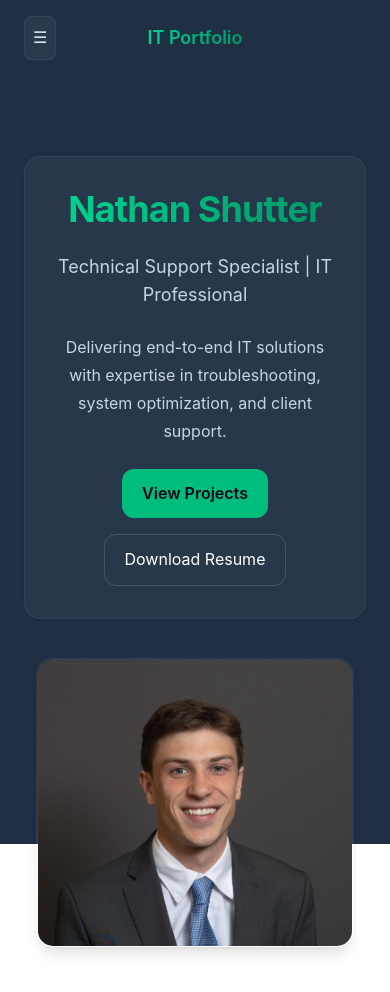
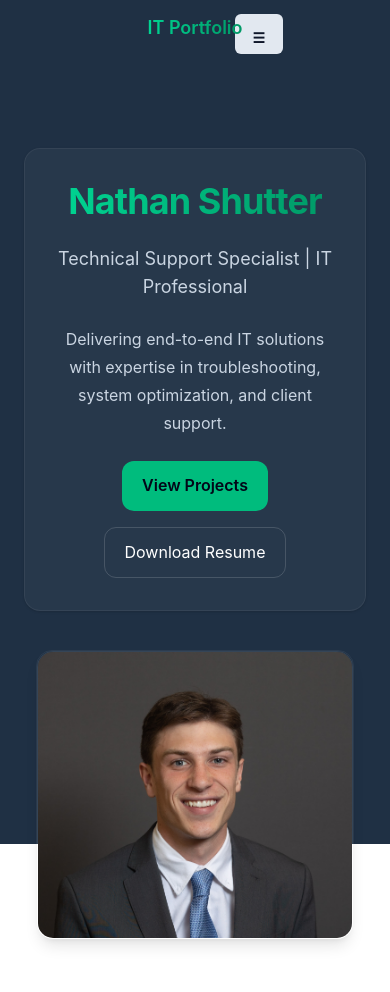
Before and after one commit to NathanShutter/portfolio-site-repo, a React (Vite) app in the folder client/: page / in a window 390 px wide. Shown: the top 992 px of the page. Built offline with nearby package versions, Linux system fonts and the light colour scheme.

Commit message:
Header: use DaisyUI navbar/menu and base theme tokens; preserve layout and mobile behaviour

```diff
--- a/client/src/components/Header.jsx
+++ b/client/src/components/Header.jsx
@@ -23,26 +23,30 @@ export default function Header() {
   ]
 
   return (
-    <header className="bg-transparent">
-      <div className="max-w-6xl mx-auto px-6 py-4 relative flex items-center justify-between">
+    <header className="sticky top-0 z-50 bg-transparent">
+      <div className="navbar max-w-6xl mx-auto px-6 py-3">
         {/* Left: desktop logo */}
-        <div className="hidden md:block text-xl font-bold bg-clip-text text-transparent bg-gradient-to-r from-emerald-400 to-emerald-600">IT Portfolio</div>
+        <div className="navbar-start hidden md:flex">
+          <div className="text-xl font-bold bg-clip-text text-transparent bg-gradient-to-r from-emerald-400 to-emerald-600">IT Portfolio</div>
+        </div>
 
         {/* Center: mobile logo (absolutely centered) */}
         <div className="md:hidden absolute left-1/2 transform -translate-x-1/2 z-10 pointer-events-none">
           <div className="text-lg font-semibold bg-clip-text text-transparent bg-gradient-to-r from-emerald-400 to-emerald-600">IT Portfolio</div>
         </div>
 
-        {/* Desktop nav */}
-        <nav className="hidden md:flex items-center gap-6 text-slate-300">
-          {links.map((l) => (
-            <a key={l.href} href={l.href} className="hover:text-white">{l.label}</a>
-          ))}
-        </nav>
+        {/* Center nav (desktop) */}
+        <div className="navbar-center hidden md:flex">
+          <nav className="menu menu-horizontal px-1 text-base-content">
+            {links.map((l) => (
+              <a key={l.href} href={l.href} className="hover:text-white">{l.label}</a>
+            ))}
+          </nav>
+        </div>
 
-        {/* Mobile menu button */}
-        <div className="md:hidden flex items-center z-20">
-          <button aria-label="Toggle menu" onClick={() => setOpen((v) => !v)} className="p-2 rounded-lg bg-white/5 border border-white/6 text-slate-200 hover:bg-white/6">
+        {/* Right: mobile menu button */}
+        <div className="navbar-end md:hidden">
+          <button aria-label="Toggle menu" onClick={() => setOpen((v) => !v)} className="btn btn-ghost">
             {open ? '✕' : '☰'}
           </button>
         </div>
@@ -52,15 +56,13 @@ export default function Header() {
       {open && (
         <div className="mt-2">
           <div ref={panelRef} className="max-w-3xl mx-auto px-4">
-            <div className="animate-container">
-            <div className="rounded-xl bg-white/4 border border-white/6 p-4 space-y-3 text-center animate-slide-fade">
+            <div className="card bg-base-200 border border-base-300 p-4 space-y-3 text-center animate-slide-fade">
               {links.map((l) => (
-                <a key={l.href} href={l.href} onClick={() => setOpen(false)} className="block text-slate-200 py-2 hover:text-white">{l.label}</a>
+                <a key={l.href} href={l.href} onClick={() => setOpen(false)} className="block text-base-content py-2 hover:text-white">{l.label}</a>
               ))}
             </div>
           </div>
         </div>
-      </div>
       )}
     </header>
   )
```
